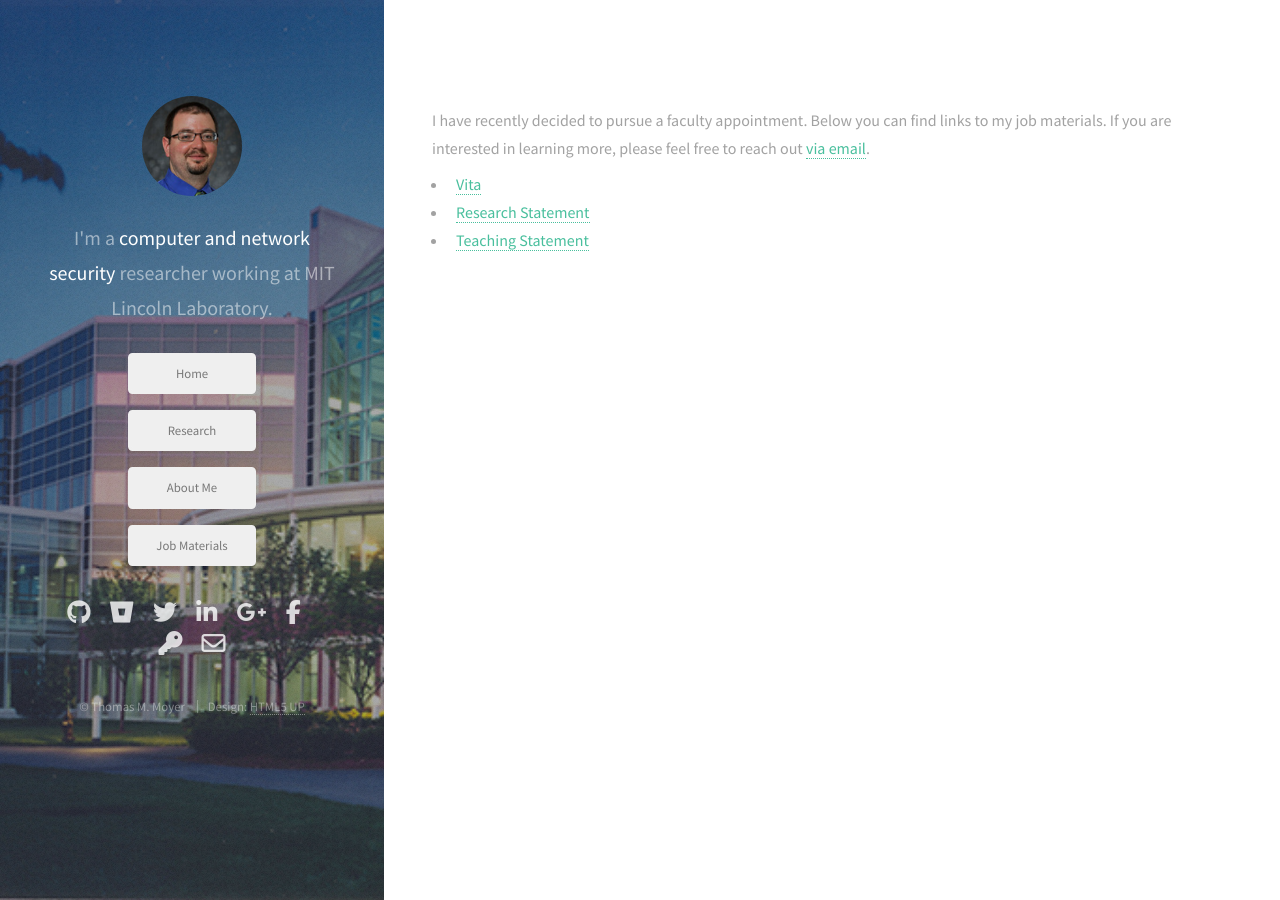
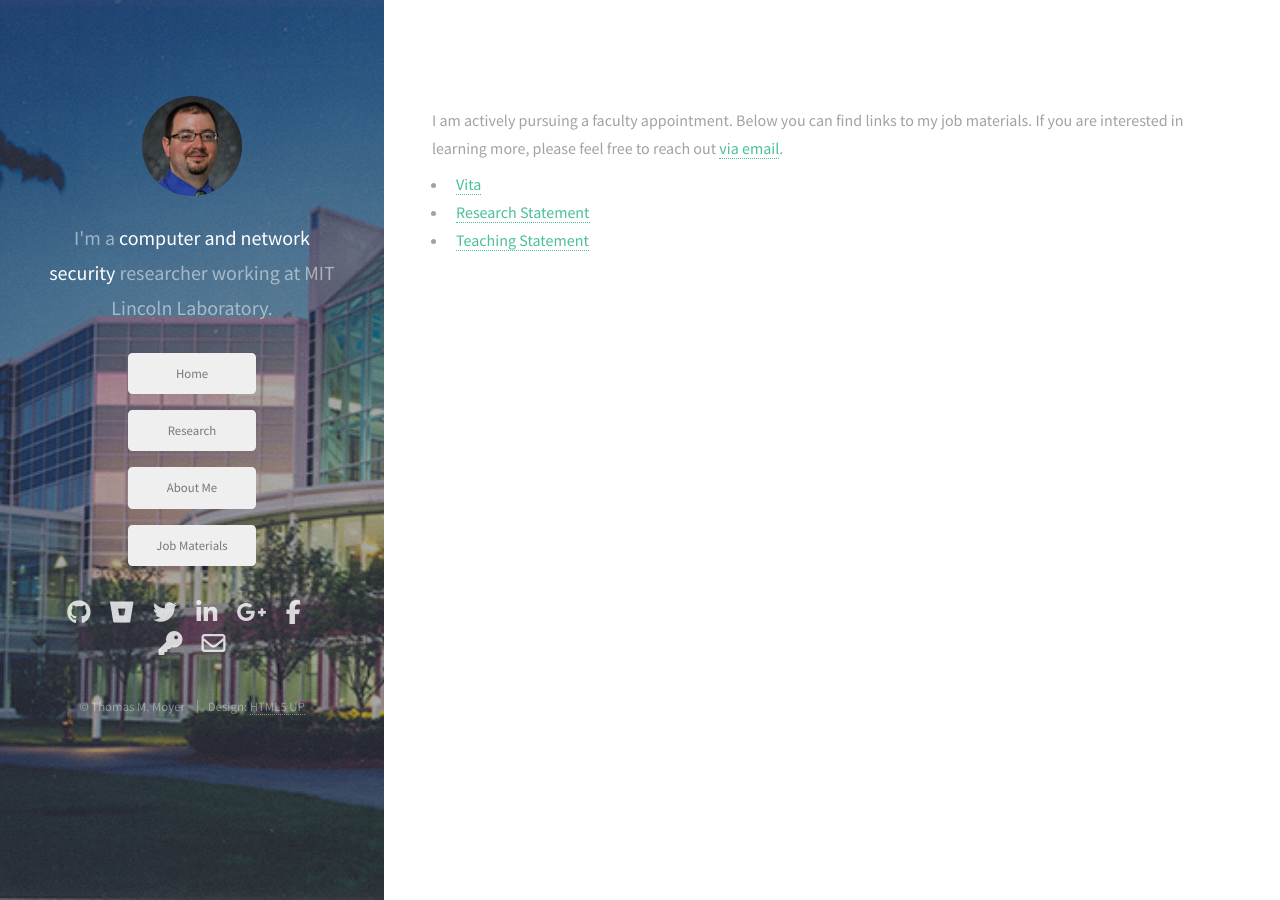
Before and after one commit to tommoyer/www-academic, a Jekyll site: the page built from job.md, in a window 1280 px wide. Built offline with Jekyll 4.4.1, drawn with Linux system fonts in a browser that asks for light colours; nearby versions of some CDN libraries.

Commit message:
language update

```diff
--- a/job.md
+++ b/job.md
@@ -2,7 +2,7 @@
 layout: page
 ---
 
-I have recently decided to pursue a faculty appointment. Below you can find links to my job materials. If you are interested in learning more, please feel free to reach out [via email](http://www.google.com/recaptcha/mailhide/d?k=01TReW65UZGiS1LTuDuNwnkw==&c=heKKBFSK_-pjO5_8Mk7_dO49jEnlo3JGJrbqVX7OaNc=).
+I am actively pursuing a faculty appointment. Below you can find links to my job materials. If you are interested in learning more, please feel free to reach out [via email](http://www.google.com/recaptcha/mailhide/d?k=01TReW65UZGiS1LTuDuNwnkw==&c=heKKBFSK_-pjO5_8Mk7_dO49jEnlo3JGJrbqVX7OaNc=).
 
 - [Vita](/files/Moyer_cv.pdf)
 - [Research Statement](/files/moyer_research.pdf)
```
